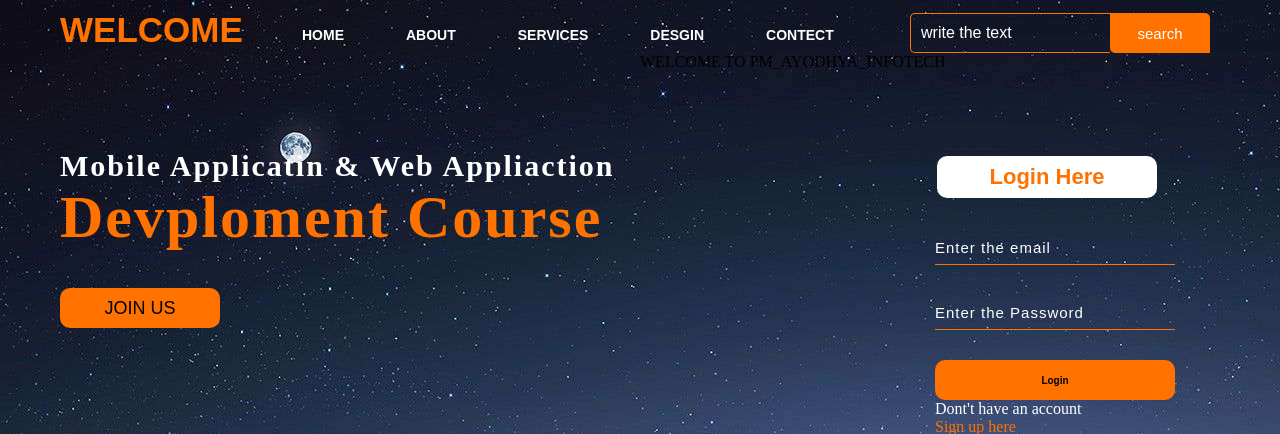
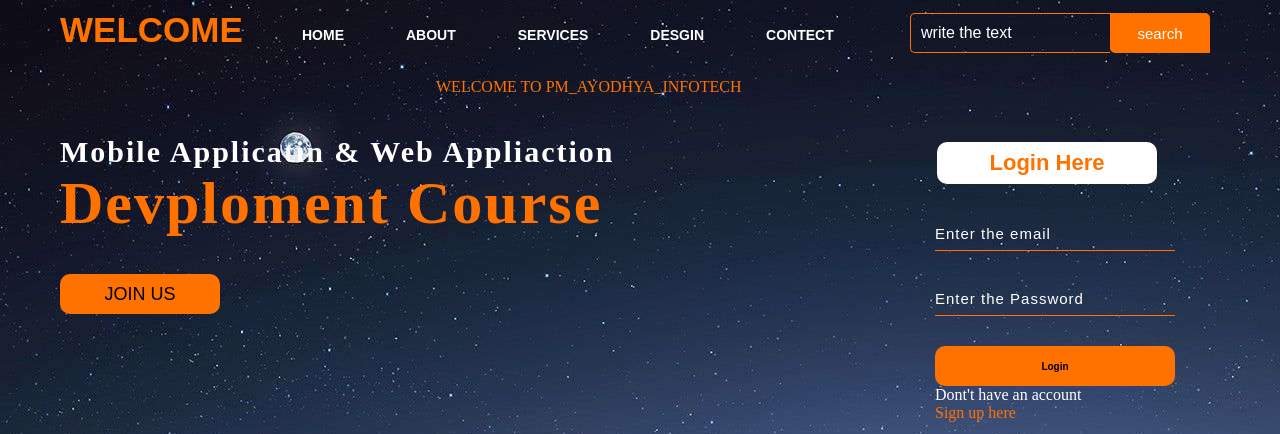
Before and after one commit to PankajMishra76470/php-project-in-colleges, a PHP site: page / in a window 1280 px wide. Shown: the top 434 px of the page. Run offline with PHP 8.4, Linux system fonts and the light colour scheme; some libraries are stand-ins or nearby versions.

Commit message:
# change a  content

```diff
--- a/index.html
+++ b/index.html
@@ -11,7 +11,6 @@
         <div class="navbar">
             <div class="icon">
                 <h2 class="logo">WELCOME</h2>
-
             </div>
             <div class="menu">
                 <ul>
@@ -27,11 +26,8 @@
                 <input class="srch" type="search"name=" "placeholder="write the text">
                 <a href="#"><button class="btn">search</button></a>
             </div>
-          <div>
-            <div>
-                <div>  <div class="welcome"><span><br>WELCOME TO PM_AYODHYA_INFOTECH<br></span><br> </div></div>
-            </div>
-          </div>
+              <div class="welcome"><span><br>WELCOME TO PM_AYODHYA_INFOTECH<br></span><br></div>
+        </div>
             <div class="content">
                 <h1>Mobile Applicatin & Web Appliaction <br><span>Devploment Course</span><br></h1>
                 <p class="per"><br> <br></p>
--- a/styles.css
+++ b/styles.css
@@ -17,6 +17,16 @@
     height: 75px;
     margin: auto;
 
+}
+.navbar{
+    position: relative;
+}
+.welcome{
+    position: absolute;
+    top: 80%;
+    left: 33%;
+    right: 0;
+    color: #ff7200;
 }
 .icon{
     width: 200px;
```
